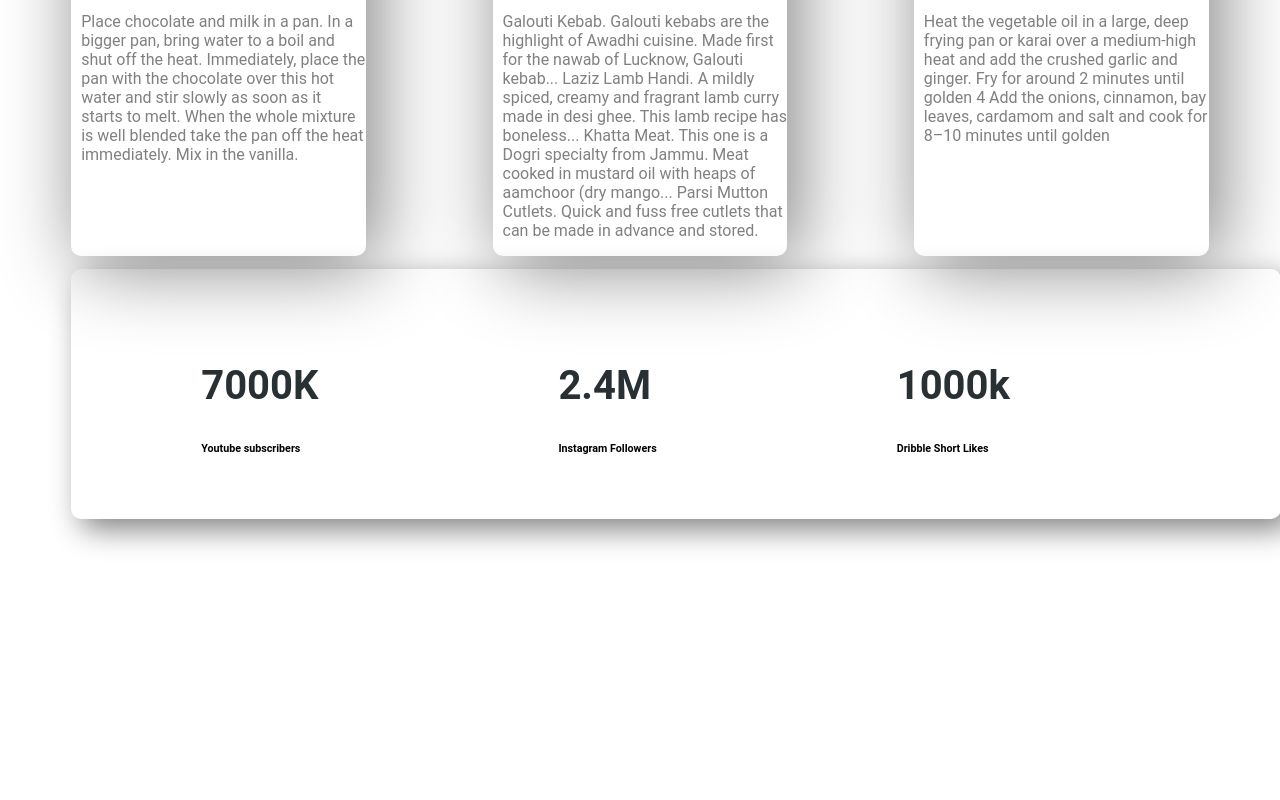
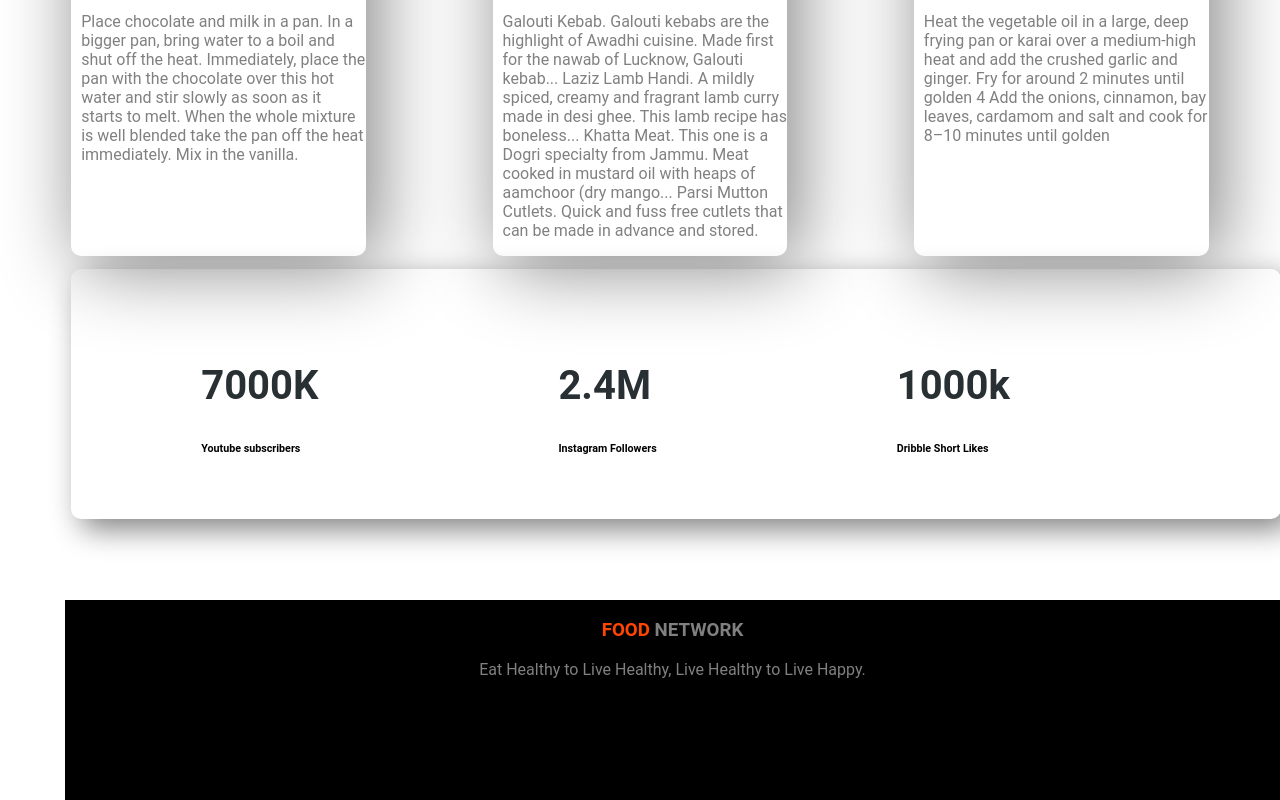
Before and after one commit to zarakhatun58/food-network, a plain HTML site: page index.html in a window 1280 px wide. Shown: the part 1420-2220 px from the top of the page. Before the commit the page ends 2020 px from the top, so only its background shows below. Drawn offline with Linux system fonts and the light colour scheme.

Commit message:
footer section added

```diff
--- a/index.html
+++ b/index.html
@@ -119,11 +119,15 @@
             </li>
 
         </ul>
+    </section>
+
+    <section class="footer-section">
+        <h3> <span class="orange"> FOOD </span> NETWORK</h3>
+        <p class="end-paragraph"> Eat Healthy to Live Healthy, Live Healthy to Live Happy. </p>
+
+    </section>
 
 
-
-
-    </section>
 
 
 
--- a/style.css
+++ b/style.css
@@ -132,3 +132,13 @@
 
 
 }
+
+.footer-section{ background-color: black;
+                 width: 1215px;
+                 height: 200px;
+                 float: left;
+                 margin-left: 57px;
+                 text-align: center;
+
+
+}
```
